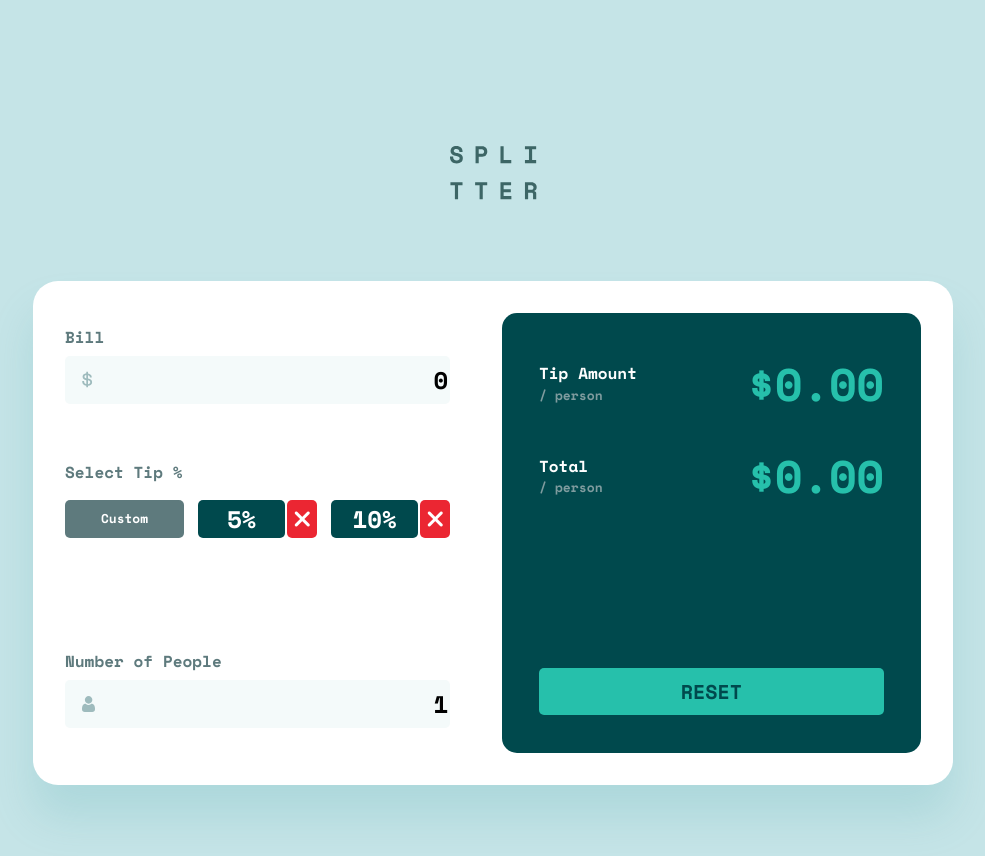
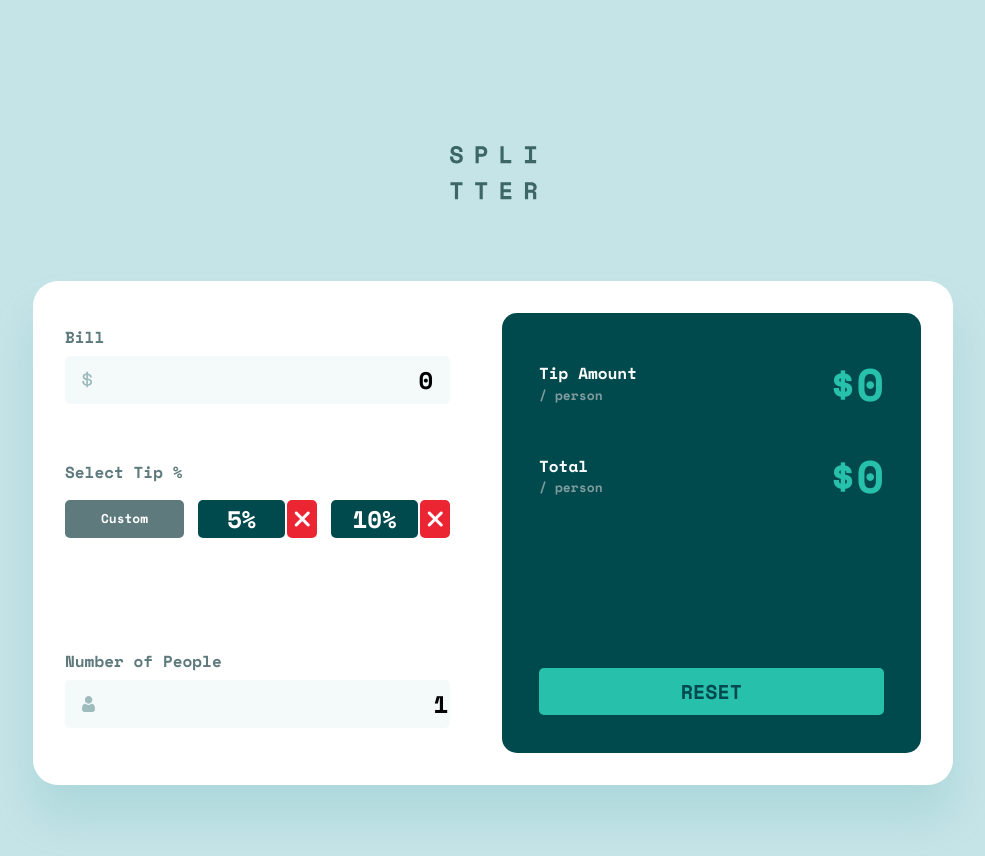
Before and after one commit to hirohiro2255/tip-calculator, a Svelte app: page / in a window 1280 px wide. Shown: the top 856 px of the page, without its empty margins (147-1132 px from the left). Built offline with nearby package versions, Linux system fonts and the light colour scheme.

Commit message:
Somehow fix input error-handling

```diff
--- a/src/App.svelte
+++ b/src/App.svelte
@@ -38,21 +38,24 @@
      */
     // const n = Number.parseInt(event.detail.bill, 10);
     if (event.detail.bill.length === 0) {
+      bill = event.detail.bill;
       billErrorMsg = '';
       return;
     }
     const parsedBill = Number.parseFloat(event.detail.bill);
     if (parsedBill <= -1) {
       billErrorMsg = 'Cannot accept negative number'
+
     } else if (isNaN(parsedBill)) {
       billErrorMsg = 'Cannot accept non-numeric letters';
     } else if (parsedBill.toString().length >= 6) {
       billErrorMsg = 'Input must be less than 6-digits-length'
     } else {
       // implementation for the parsable input
-      bill = parsedBill;
+      // bill = parsedBill;
       billErrorMsg = '';
     }
+    bill = parsedBill;
   }
 
   function handlePeople(event) {
@@ -89,6 +92,8 @@
     bill = 0;
     people = 0;
     selectedTip = null;
+    billErrorMsg = '';
+    peopleErrorMsg = '';
   }
 
   function handleCustom() {
--- a/src/components/InputGroup.svelte
+++ b/src/components/InputGroup.svelte
@@ -5,8 +5,8 @@
   const ENTER = 'Enter';
   const ESCAPE = 'Escape';
 
-  export let bill = 0;
-  export let people = 0;
+  export let bill;
+  export let people;
   export let tipOptions = [];
   export let selectedTip;
   export let editing;
@@ -58,8 +58,9 @@
   <div class="bill-group">
     <h3 class="tip-title">Bill</h3>
     <input
+      id="billInput"
       class={ billErrorMsg.length === 0 ?  "bill-input" : "error-input"}
-      type="text"
+      type="number"
       placeholder="0"
       on:input={handleInput}
       bind:value={bill}
--- a/src/components/OutputGroup.svelte
+++ b/src/components/OutputGroup.svelte
@@ -24,7 +24,7 @@
           <p class="person">/ person</p>
         </div>
         <h4 class="tip-amount">
-          ${isNaN(tipAmount) || !isFinite(tipAmount) ? 0 : tipAmount.toFixed(2)}
+          ${isNaN(tipAmount) || !isFinite(tipAmount) || (tipAmount <= 0) ? 0 : tipAmount.toFixed(2)}
         </h4>
       </div>
 
@@ -34,7 +34,7 @@
           <p class="person">/ person</p>
         </div>
         <h4 class="total-amount">
-          ${isNaN(totalAmount) || !isFinite(totalAmount)
+          ${isNaN(totalAmount) || !isFinite(totalAmount) || (totalAmount <= 0)
             ? 0
             : totalAmount.toFixed(2)}
         </h4>
```
